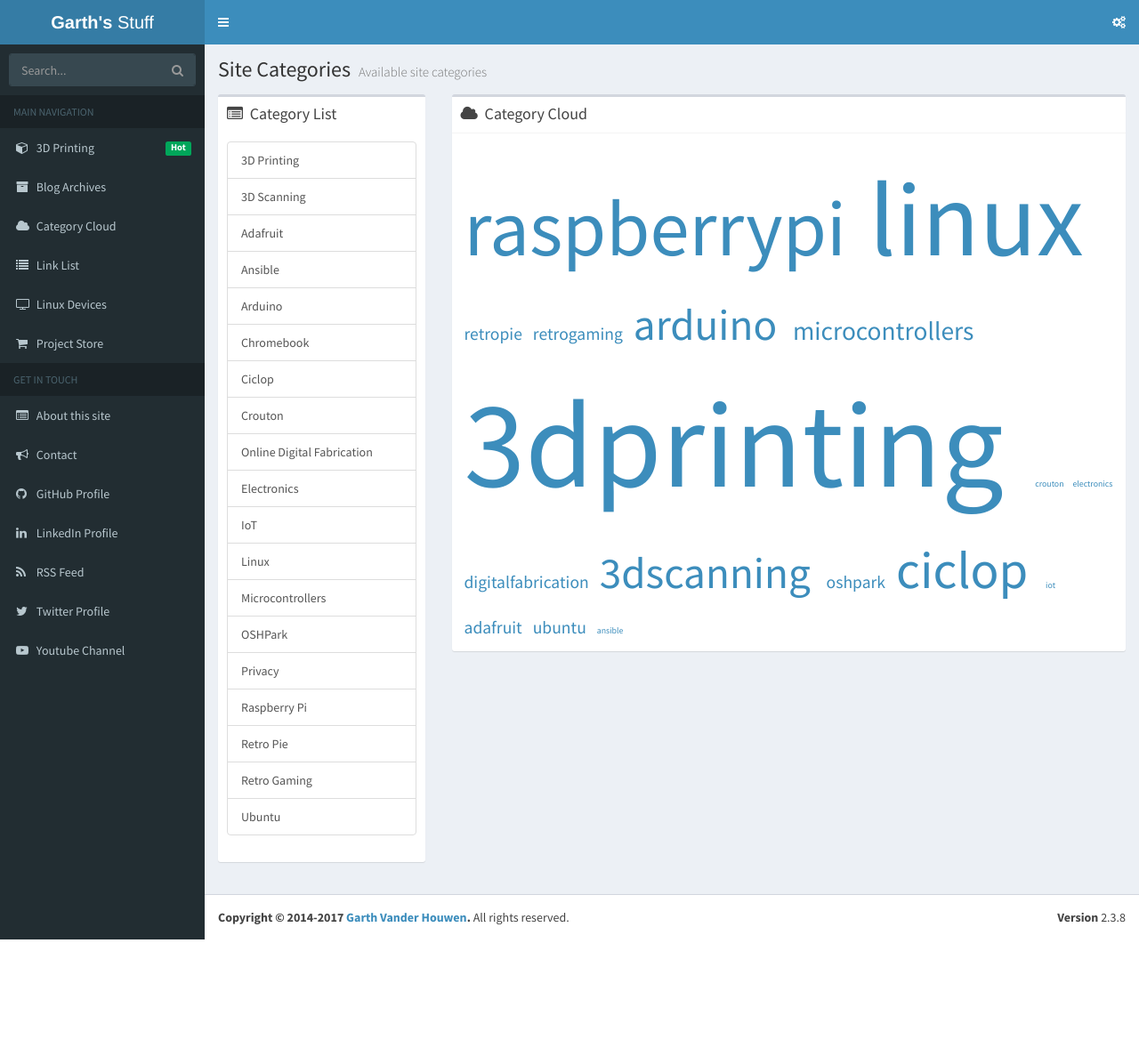
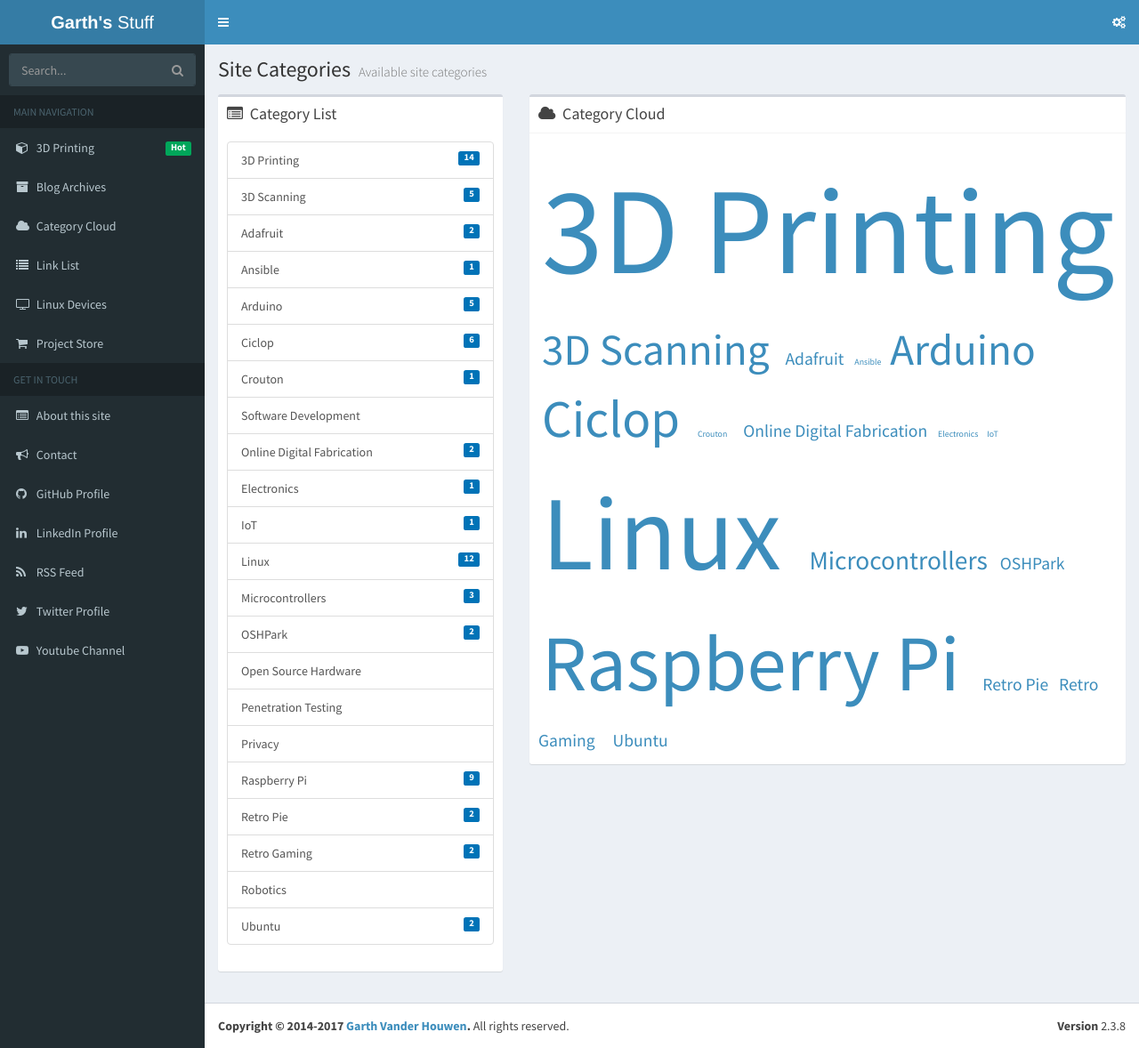
Before and after one commit to garthvh/garthvh.github.io, a Jekyll site: the page built from categories.markdown, in a window 1280 px wide. Shown: the whole page at 89% size. Built offline with Jekyll 4.4.1, drawn with Linux system fonts in a browser that asks for light colours; comment, search, counter and statistics services are not loaded; before the commit the page ends 1056 px from its top, so only the background shows below that.

Commit message:
update categories

```diff
--- a/3d-Printing.html
+++ b/3d-Printing.html
@@ -59,7 +59,7 @@
 					</tr>
 					<tr>
 						<td>Push Plastic</td>
-						<td>Black, White, Clear, Red, Blue, Dark Gray, Light Gray, Fatigue Green, Pink, Lavender</td>
+						<td>Black, White, Clear, Red, Blue, Dark Gray, Light Gray, Fatigue Green, Magenta, Lavender</td>
 						<td>High quality PLA with great color consistency between spools allowing for projects requiring multiple spools of material, made in the USA. Switching all PLA from Hatchbox to Push Plastic</td>
 					</tr>
 					<tr>
@@ -177,7 +177,7 @@
 					</tr>
 					<tr>
 						<td>Push Plastic - PETG</td>
-						<td>Black, Clear</td>
+						<td>Black, White, Clear</td>
 						<td>PETG is a transparent thermoplastic which is an excellent choice for applications that require durability and clarity.<a href="http://pushplastic.com/collections/petg" target="_blank">more info</a></td>
 					</tr>
 				  </tbody>
--- a/categories.markdown
+++ b/categories.markdown
@@ -5,7 +5,7 @@
 summary: "Available site categories"
 ---
 <div class="row">
-    <div class="col-md-3">
+    <div class="col-md-4">
         <div class="box">
             <div class="box-header">
                 <i class="fa fa-list-alt"></i>
@@ -15,14 +15,14 @@
                 <div class="list-group">
                 {% for category in site.data.categories %}
                     <a href="/category/{{ category.slug }}/"  class="list-group-item">
-                        {{ category.name }}
+                        {{ category.name }} {% if site.categories[category.slug].size > 0 %} <span class="pull-right label bg-blue"> {{ site.categories[category.slug].size }} </span> {%endif%}
                     </a>
                 {% endfor %}
                 </div>
             </div>
         </div>
     </div>
-    <div class="col-md-9">
+    <div class="col-md-8">
         <div class="box">
             <div class="box-header with-border">
                 <i class="fa fa-cloud"></i>
@@ -30,23 +30,16 @@
             </div>
             <div class="box-body">
                 <ul class="tagcloud">
-                {% for category in site.categories %}
-                    <li style="font-size: {{ category | last | size | times: 600 | divided_by: site.categories.size }}%">
-                        <a href="/category/{{ category | first | slugize }}/">
-                            {% for data_category in site.data.categories %}
-                                {% if data_category.slug == category %}
-                                  xx  {{ data_category.Name }}
-                                {% endif %}
-                            {% endfor %}
-                            {{ category | first }}
+                {% for category in site.data.categories %}
+                    <li style="font-size: {{ site.categories[category.slug].size | times: 600 | divided_by: site.categories.size }}%">
+                        <a href="/category/{{ category.slug }}/">
+                            {{ category.name }}
                         </a>
                     </li>
                 {% endfor %}
                 </ul>
             </div>
         </div>
-    </div>
-    <div class="col-md-12">
     </div>
 </div>
 
--- /dev/null
+++ b/category/development.markdown
@@ -0,0 +1,6 @@
+---
+layout: posts_by_category
+category: development
+permalink: /category/development/
+title: 'Software Development'
+---
--- /dev/null
+++ b/category/oshw.markdown
@@ -0,0 +1,6 @@
+---
+layout: posts_by_category
+category: oshw
+permalink: /category/oshw/
+title: 'Open Source Hardware'
+---
--- /dev/null
+++ b/category/pentesting.markdown
@@ -0,0 +1,6 @@
+---
+layout: posts_by_category
+category: pentesting
+permalink: /category/pentesting/
+title: Penetration Testing
+---
--- /dev/null
+++ b/category/robotics.markdown
@@ -0,0 +1,6 @@
+---
+layout: posts_by_category
+category: robotics
+permalink: /category/robotics/
+title: Robotics
+---
--- a/links.markdown
+++ b/links.markdown
@@ -9,7 +9,11 @@
     <div class="col-lg-3 col-sm-6">
         <div class="box">
             <div class="box-header">
-                <h3 class="box-title">{{ category.category }}</h3>
+            {% for data_category in site.data.categories %}
+                {% if data_category.slug == category.category %}
+                    <h3 class="box-title">{{ data_category.name }} <span class="badge">{{ category.links.size }}</span></h3>
+                {% endif %}
+            {% endfor%}
             </div>
             <div class="box-body">
                 <div class="list-group">
```
Also changed, not shown: _data/categories.yml (+20 -5 lines).
